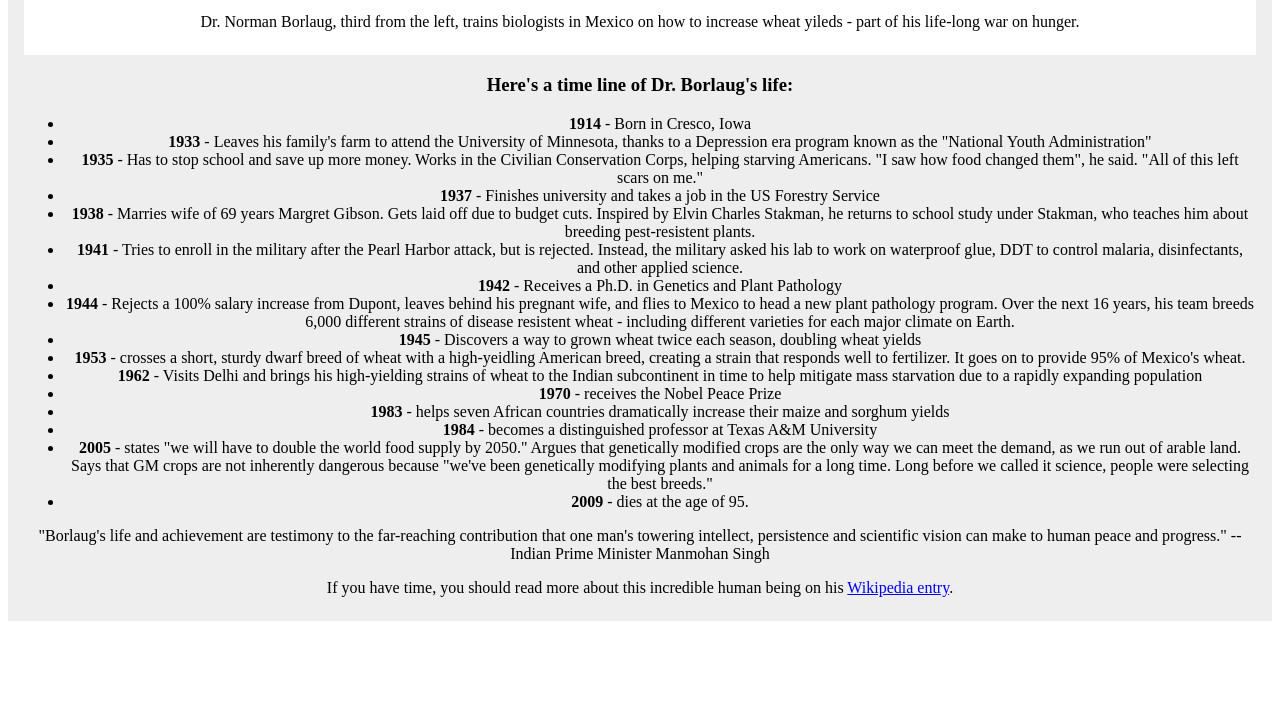
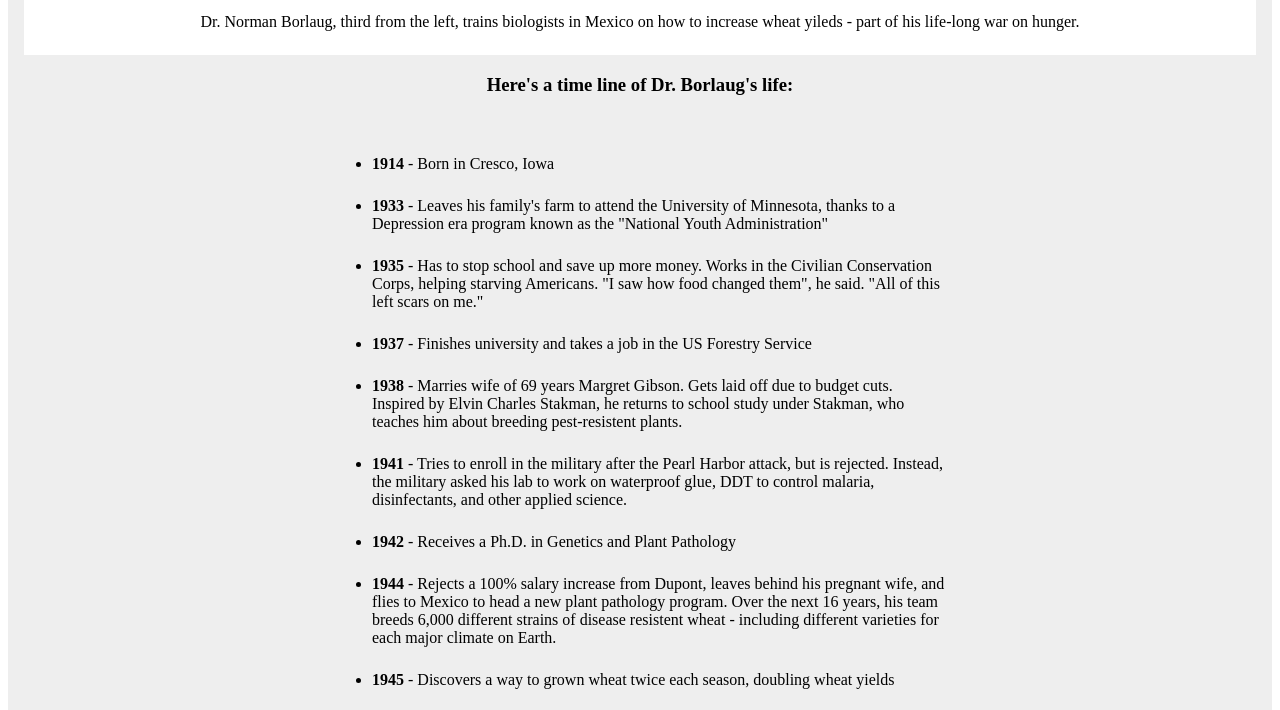
Before and after one commit to luftedar/microverse1, a plain HTML site: page index.html in a window 1280 px wide. Shown: the part 491-1201 px from the top of the page. Before the commit the page ends 1136 px from the top, so only its background shows below. Drawn offline with Linux system fonts and the light colour scheme.

Commit message:
Added text

```diff
--- a/style.css
+++ b/style.css
@@ -20,3 +20,17 @@ header{
 img {
     max-width: 100%;
 }
+#tribute-info{
+    display: flex;
+    flex-direction: column;
+    justify-content: center;
+    width: 50%;
+    margin: auto;
+}
+ul{
+    text-align: left;
+    text-decoration: none;
+}
+li{
+   margin: 1.5rem 0;
+}
```
